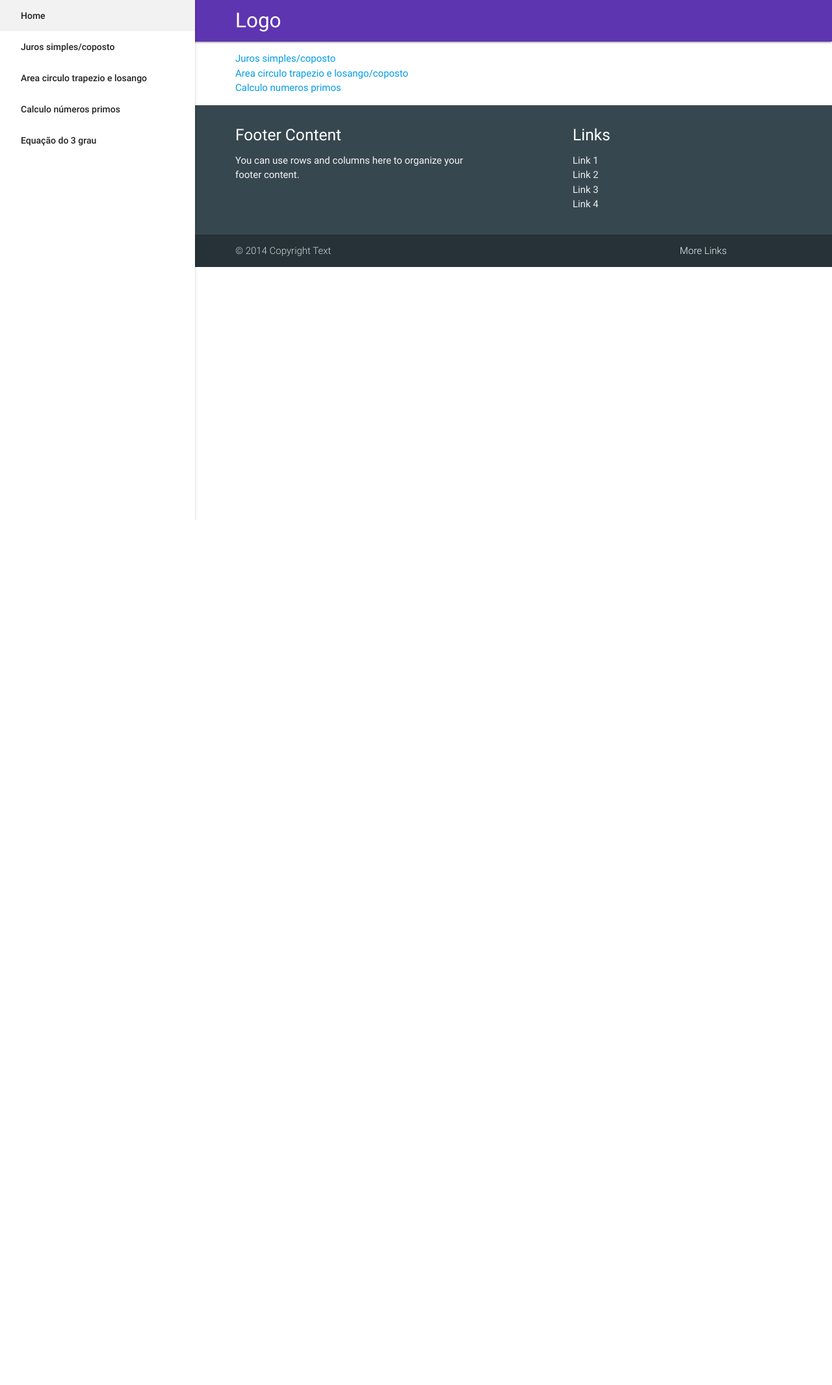
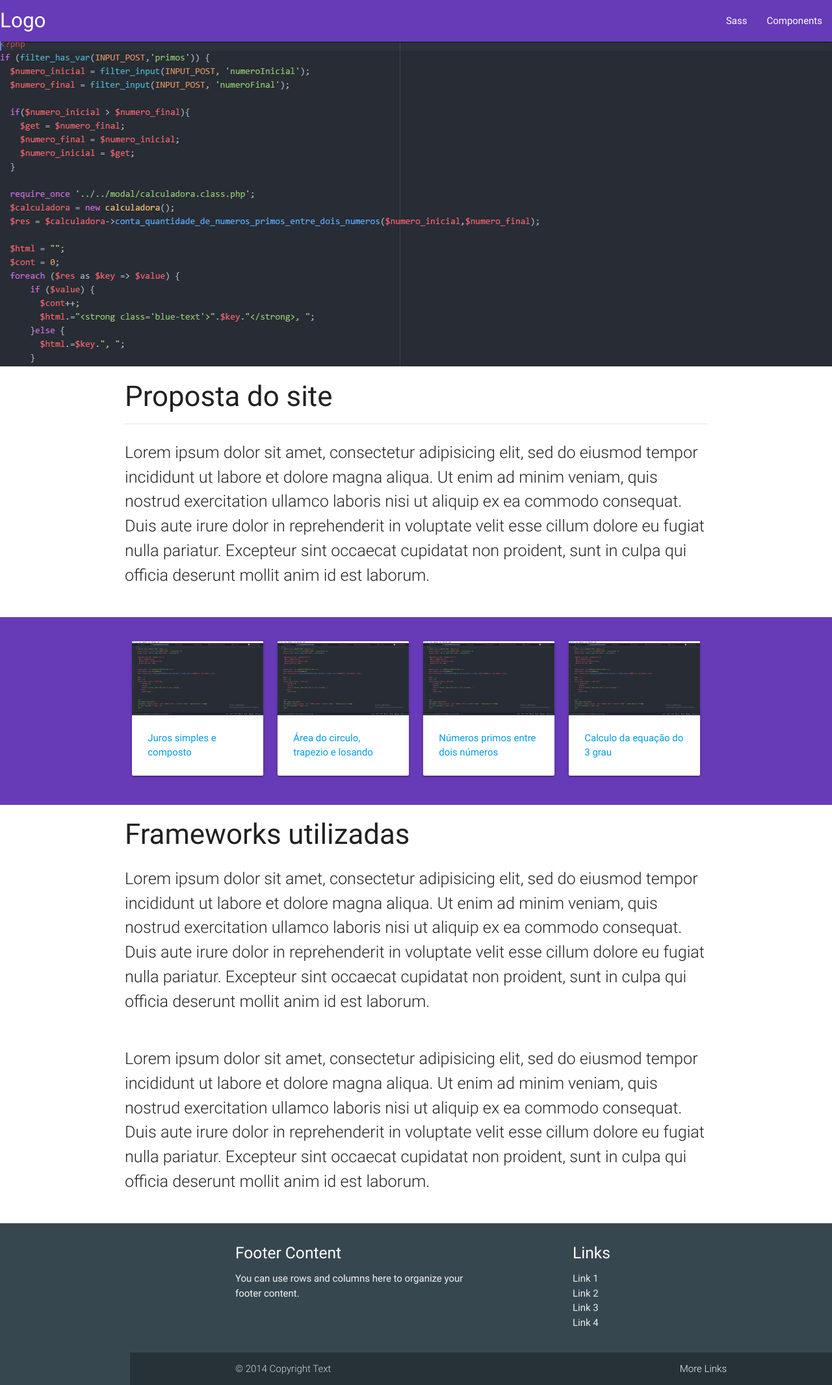
Before and after one commit to DeividFrancis/at.1_3p_si_2018.1-linguagem_e_desenvolvimento_para_web, a PHP site: page / in a window 1280 px wide. Shown: the whole page at 65% size. Before the commit the page ends 800 px from the top, so only its background shows below. Run offline with PHP 8.4, Linux system fonts and the light colour scheme; some libraries are stand-ins or nearby versions.

Commit message:
Formatado o estilo do index

```diff
--- a/app/index.php
+++ b/app/index.php
@@ -1,11 +1,93 @@
-<?php include 'views/_includes/header.php'; ?>
-    <ul>
-      <li><a href="juros-simples-composto">Juros simples/coposto</a></li>
-      <li><a href="area-circulo-trapezio-losango">Area circulo trapezio e losango/coposto</a></li>
-      <li><a href="quantidade-de-numeros-primos-entre-dois-numeros">Calculo numeros primos</a></li>
-      <li><a href=""></a></li>
-    </ul>
-    <a href=""></a>
-    <a href=""></a>
-    <a href=""></a>
+<!DOCTYPE html>
+<html>
+  <head>
+
+    <!-- Import materialize off -->
+    <link rel="stylesheet" href="lib/materialize/css/materialize.css" media="screen,projection">
+
+    <!-- Impot My Css -->
+    <link rel="stylesheet" href="lib/css/my-css.css">
+    <!--Import Google Icon Font-->
+    <link href="https://fonts.googleapis.com/icon?family=Material+Icons" rel="stylesheet">
+    <!--Import materialize.css-->
+    <link rel="stylesheet" href="https://cdnjs.cloudflare.com/ajax/libs/materialize/0.100.2/css/materialize.min.css">
+
+    <!--Let browser know website is optimized for mobile-->
+    <meta name="viewport" content="width=device-width, initial-scale=1.0"/>
+  </head>
+  <body class="">
+  <header class="index">
+    <div class="navbar-fixed ">
+      <nav>
+        <div class="nav-wrapper deep-purple">
+          <a href="#!" class="brand-logo">Logo</a>
+          <ul class="right hide-on-med-and-down">
+            <li><a href="sass.html">Sass</a></li>
+            <li><a href="badges.html">Components</a></li>
+          </ul>
+        </div>
+      </nav>
+    </div>
+  </header>
+  <main class="index">
+
+    <div class="parallax-container">
+      <div class="parallax"><img src="images/my-php.png"></div>
+    </div>
+    <div class="row">
+      <div class="container">
+        <h3 class="header">Proposta do site</h3>
+        <div class="divider"></div>
+        <p class="flow-text">Lorem ipsum dolor sit amet, consectetur adipisicing elit, sed do eiusmod tempor incididunt ut labore et dolore magna aliqua. Ut enim ad minim veniam, quis nostrud exercitation ullamco laboris nisi ut aliquip ex ea commodo consequat. Duis aute irure dolor in reprehenderit in voluptate velit esse cillum dolore eu fugiat nulla pariatur. Excepteur sint occaecat cupidatat non proident, sunt in culpa qui officia deserunt mollit anim id est laborum.</p>
+      </div>
+    </div>
+    <div class="row deep-purple   space-1">
+      <div class="container">
+        <div class="col s12 m3">
+          <a href="juros-simples-composto">
+            <div class="card hoverable">
+              <div class="card-image"><img src="images/my-php.png" alt=""></div>
+              <div class="card-content">Juros simples e composto</div>
+            </div>
+          </a>
+        </div>
+        <div class="col s12 m3">
+          <a href="area-circulo-trapezio-losango">
+            <div class="card hoverable">
+              <div class="card-image"><img src="images/my-php.png" alt=""></div>
+              <div class="card-content">Área do circulo, trapezio e losando</div>
+            </div>
+          </a>
+        </div>
+        <div class="col s12 m3">
+          <a href="quantidade-de-numeros-primos-entre-dois-numeros">
+            <div class="card hoverable">
+              <div class="card-image"><img src="images/my-php.png" alt=""></div>
+              <div class="card-content">Números primos entre dois números</div>
+            </div>
+          </a>
+        </div>
+        <div class="col s12 m3">
+          <a href="">
+            <div class="card hoverable">
+              <div class="card-image"><img src="images/my-php.png" alt=""></div>
+              <div class="card-content">Calculo da equação do 3 grau</div>
+            </div>
+          </a>
+        </div>
+      </div>
+    </div>
+    <div class="row">
+      <div class="container">
+        <h3 class="header">Frameworks utilizadas</h3>
+        <p class="flow-text">Lorem ipsum dolor sit amet, consectetur adipisicing elit, sed do eiusmod tempor incididunt ut labore et dolore magna aliqua. Ut enim ad minim veniam, quis nostrud exercitation ullamco laboris nisi ut aliquip ex ea commodo consequat. Duis aute irure dolor in reprehenderit in voluptate velit esse cillum dolore eu fugiat nulla pariatur. Excepteur sint occaecat cupidatat non proident, sunt in culpa qui officia deserunt mollit anim id est laborum.</p>
+      </div>
+    </div>
+
+    <div class="row">
+      <div class="container">
+        <p class="flow-text">Lorem ipsum dolor sit amet, consectetur adipisicing elit, sed do eiusmod tempor incididunt ut labore et dolore magna aliqua. Ut enim ad minim veniam, quis nostrud exercitation ullamco laboris nisi ut aliquip ex ea commodo consequat. Duis aute irure dolor in reprehenderit in voluptate velit esse cillum dolore eu fugiat nulla pariatur. Excepteur sint occaecat cupidatat non proident, sunt in culpa qui officia deserunt mollit anim id est laborum.</p>
+      </div>
+    </div>
+  </main>
 <?php include 'views/_includes/footer.php'; ?>
--- a/app/lib/css/my-css.css
+++ b/app/lib/css/my-css.css
@@ -8,11 +8,11 @@
 
 }
 
-.darken-4 label,.darken-4 .input-field label{
+.deep-purple label,.deep-purple .input-field label{
   color: #fff;
 }
 
-.darken-4 [type="radio"]:not(:checked) + label:before, [type="radio"]:not(:checked) + label:after{
+.deep-purple [type="radio"]:not(:checked) + label:before, [type="radio"]:not(:checked) + label:after{
   border-color: #fff;
 }
 
@@ -24,3 +24,12 @@
 .hader{
   color: #444;
 }
+
+/* Especiais do index */
+.index{
+  padding-left: 0;
+}
+
+.space-1{
+  padding: 2em 0;
+}
--- a/app/lib/js/materialize.deivid.js
+++ b/app/lib/js/materialize.deivid.js
@@ -3,4 +3,5 @@
 
     $(".button-collapse").sideNav();
 
+    $('.parallax').parallax();
   });
--- a/app/views/_includes/header.php
+++ b/app/views/_includes/header.php
@@ -17,7 +17,7 @@
   </head>
   <body class="">
     <header>
-      <nav class="top-nav deep-purple darken-1">
+      <nav class="top-nav deep-purple">
         <div class="container">
           <div class="nav-wrapper">
             <a href="#" class="brand-logo">Logo</a>
--- a/app/views/calculo/jurosSimplesComposto.template.php
+++ b/app/views/calculo/jurosSimplesComposto.template.php
@@ -10,7 +10,7 @@
         formula
       </blockquote>
 
-      <div class="card hoverable deep-purple darken-4 white-text">
+      <div class="card hoverable deep-purple   white-text">
         <div class="card-content">
           <div class="card-title">Juros Simples</div>
           <form class="" action="" method="POST">
@@ -54,7 +54,7 @@
         formula
       </blockquote>
 
-      <div class="card hoverable deep-purple darken-4 white-text">
+      <div class="card hoverable deep-purple   white-text">
         <div class="card-content">
           <div class="card-title">Juros Composto</div>
           <form action="" method="POST">
--- a/app/views/calculo/quantidadeDePrimosEntreDoisNumeros.template.php
+++ b/app/views/calculo/quantidadeDePrimosEntreDoisNumeros.template.php
@@ -1,8 +1,8 @@
 <?php $title = "Qtd De Primos Entre Dois Numeros"; require_once '../_includes/header.php'; ?>
 
-<div class="card ">
+<div class="card deep-purple">
   <div class="card-content">
-    <div class="card-ti">Números primos entre dois números</div>
+    <div class="card-title">Números primos entre dois números</div>
     <form class="col s12" method="post">
       <div class="row">
         <div class="input-field col s6">
```
Also changed, not shown: app/views/calculo/areaCirculoTrapezioLosango.template.php (+4 -4 lines), app/images/my-php.png (added), app/images/php.png (added).
